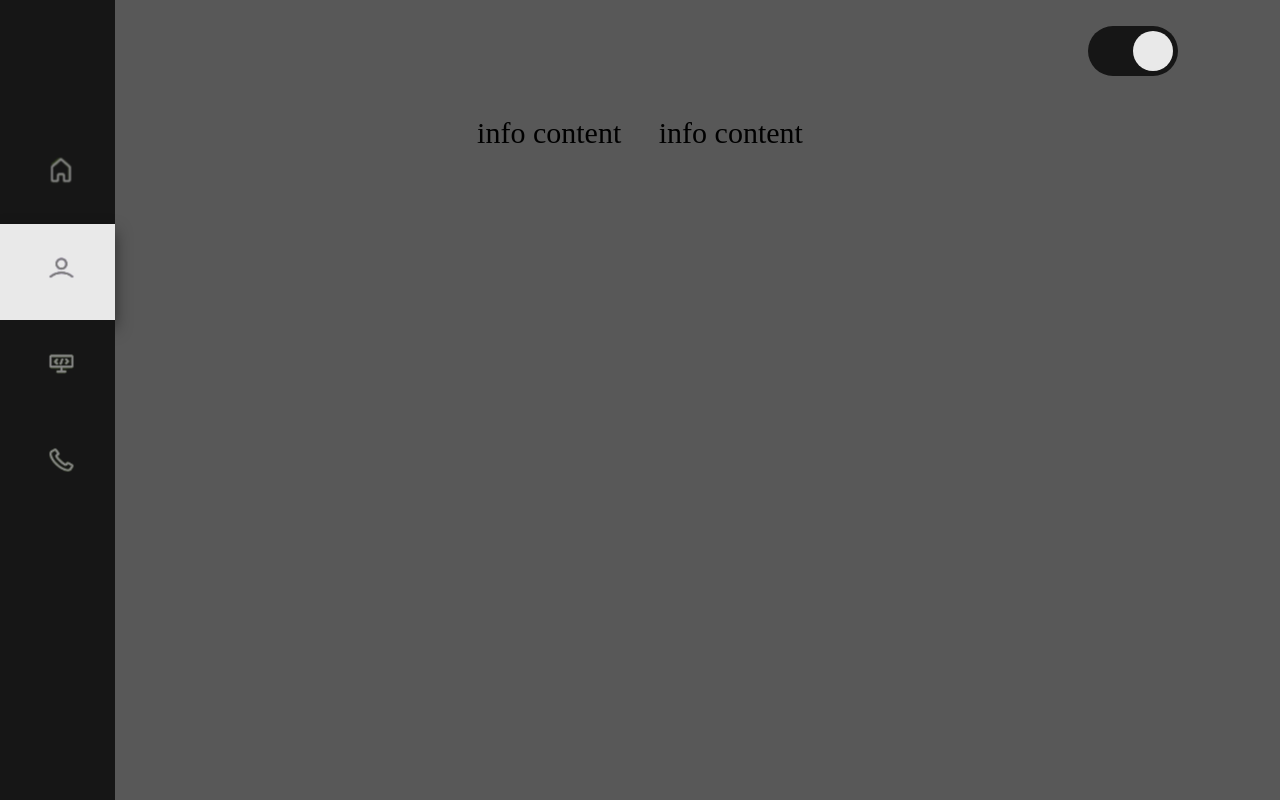
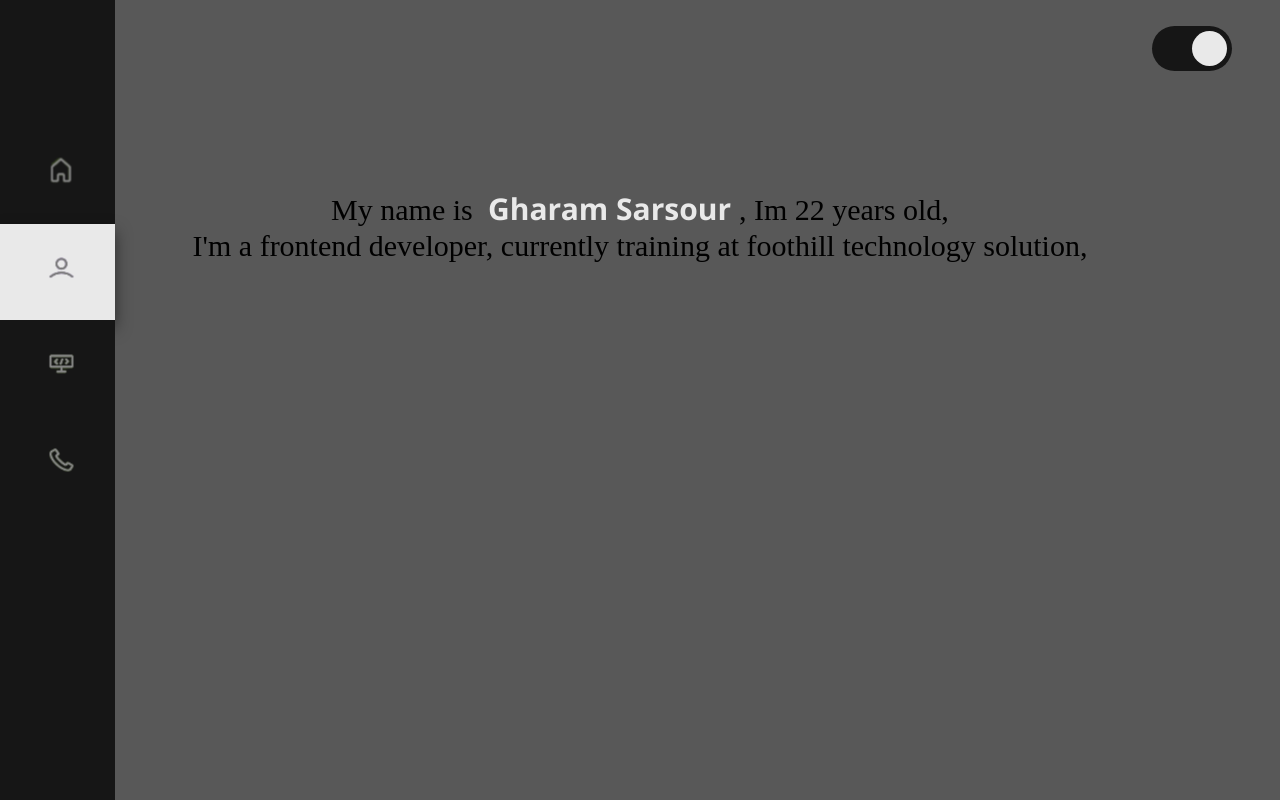
Before and after one commit to Gharam-Sar/portfolio, a plain HTML site: page index.html in a window 1280 px wide. Both pictures are taken after a click on the button 57 px from the left and 272 px from the top of the page. Drawn offline with Linux system fonts and the light colour scheme.

Commit message:
added new contacts and added info page

```diff
--- a/index.html
+++ b/index.html
@@ -12,15 +12,6 @@
 
 
 </head>
-<script>
-  function before(){
-
-    // (document.getElementById("home")).style.backgroundColor='#e9e9e9';
-    //$("#home").css("background", "#FFFFFF");
-    //window.location.href = 'https://www.google.com/';
-
-  }
-</script>
 <body id="body">
 
 <div id="page_container">
@@ -60,11 +51,11 @@
      <input checked type="checkbox" id="switch" /><label for="switch"></label></abbr>
       </div>
 
-      <br><br><br><br><br><br>
+      <br><br><br><br>
       <div id="main_home">
+     <br><br>
+        <div class="divsp">
 
-        <div class="divsp">
-          <!-- <div class="divsp2"> -->
              <div> <p class="intro">
   HI,I'm <span class="myname" id="myname"><strong>Gharam Sarsour &nbsp;</strong></span>
 
@@ -80,11 +71,13 @@
 
 </div></div>
       <div id="main_info">
-
+        <br><br><br><br><br><br>
 
         <div class="divsp">
-          <div>  info content &emsp;</div>
-          <div>  info content </div>
+          <div> My name is <strong id="myname3"> &nbsp;Gharam Sarsour </strong>, Im 22 years old, <br>
+          I'm a frontend developer, currently training at foothill technology solution,<br>
+        </div>
+
 
 
 </div></div>
@@ -118,7 +111,7 @@
 
 </div></div>
 <div id="main_contact">
-
+  <br><br><br><br>
 
   <div class="divsp">
     <div>
@@ -127,7 +120,6 @@
      </a>
    </abbr>  <br>
         +970568191595
-
     </div>
 <div>
 <br>
@@ -136,12 +128,29 @@
        </a>
      </abbr>  <br>
      sargharam@gmail.com
-
       </div>
 </div>
 </div>
+<div>&emsp;&emsp;</div>
+<div>
+  <div>
+<abbr title="Gharam Sarsour#2158"> <a href="https://discordapp.com/users/Gharam Sarsour#2158" target="_blank"><img class="contact_icon" src="img/discord.png">
+   </a>
+ </abbr>  <br>
+ Gharam Sarsour#2158
+  </div>
+<div>
+<br>
+<div>
+  <abbr title="Gharam Sarsour"> <a href="https://www.linkedin.com/in/gharam-sarsour-b40b5222a/" target="_blank" ><img class="contact_icon" src="img/linkedin.png">
+     </a>
+   </abbr>  <br>
+   Gharam Sarsour
+    </div>
+</div>
+</div>
 </div></div>
-      </main>
+   </main>
     </div>
 
 </body>
@@ -193,6 +202,7 @@
           (document.getElementById("body")).style.backgroundColor='#e9e9e9';
           (document.getElementById("myname")).style.color='#585858';
           (document.getElementById("myname2")).style.color='#585858';
+          (document.getElementById("myname3")).style.color='#585858';
           (document.getElementById("project_name")).style.color='#585858';
           (document.getElementById("project_name2")).style.color='#585858';
         }
@@ -201,6 +211,7 @@
           (document.getElementById("body")).style.backgroundColor='#585858';
           (document.getElementById("myname")).style.color='#e9e9e9';
           (document.getElementById("myname2")).style.color='#e9e9e9';
+          (document.getElementById("myname3")).style.color='#e9e9e9';
           (document.getElementById("project_name")).style.color='#e9e9e9';
           (document.getElementById("project_name2")).style.color='#e9e9e9';
         }
--- a/main.css
+++ b/main.css
@@ -102,6 +102,11 @@ body {
 
   color: #e9e9e9;
 }
+#myname3{
+  font-family: 'Segoe UI', Tahoma, Geneva, Verdana, sans-serif;
+
+  color: #e9e9e9;
+}
 
 .avatar {
   width: 320px;
@@ -128,7 +133,7 @@ body {
 .theme {
 
   position: absolute;
-  left: 85%;
+  left: 90%;
 
 }
 input {
@@ -138,8 +143,8 @@ input {
 }
 
 label {
-  width: 90px;
-  height: 50px;
+  width: 80px;
+  height: 45px;
   background: rgb(165, 157, 157);
 
   display: block;
@@ -152,8 +157,8 @@ label:after {
   position: absolute;
   top: 5px;
   left: 5px;
-  width: 40px;
-  height: 40px;
+  width: 35px;
+  height: 35px;
   background: #e9e9e9;
   border-radius: 50%;
   transition: 1.0s;
```
Also changed, not shown: img/discord.png (added), img/linkedin.png (added).
